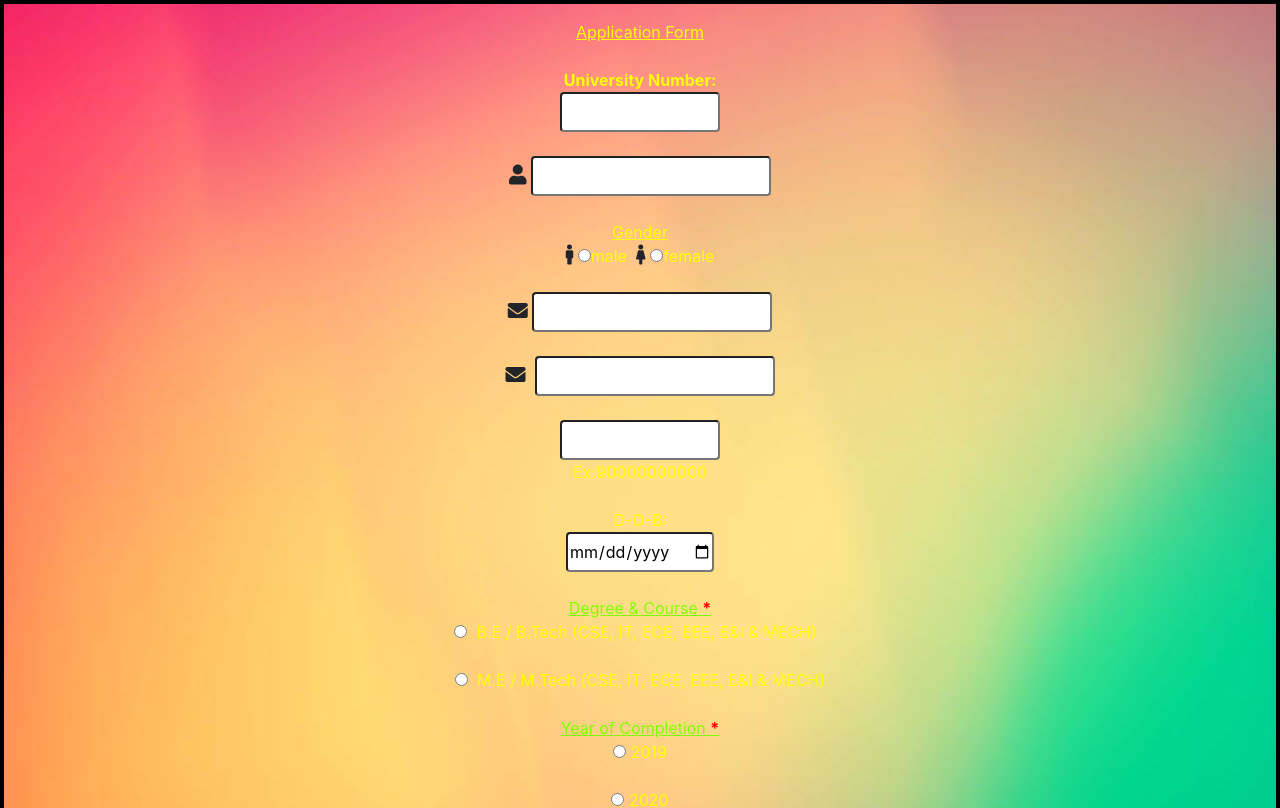
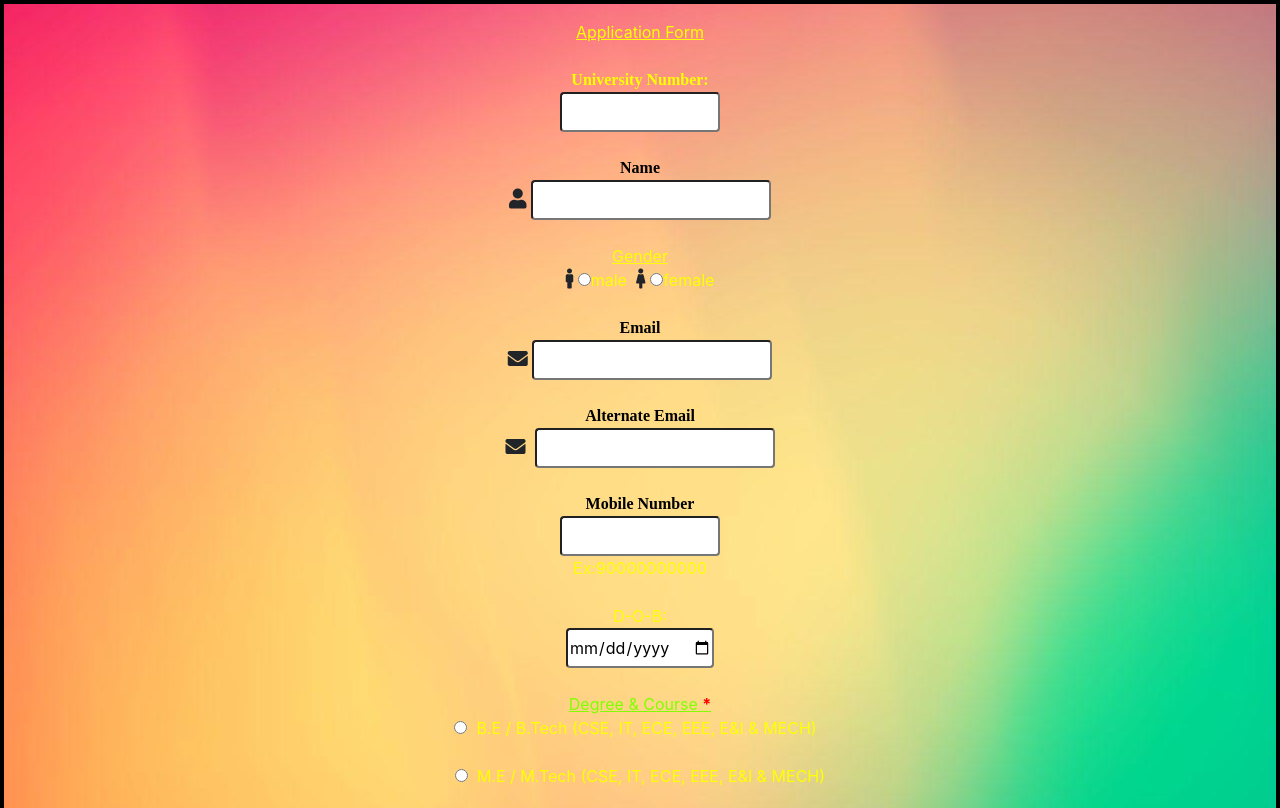
Before and after one commit to Sarath9380556175/JobSeekers-Frontendcode, a React (Create React App) app: page / in a window 1280 px wide. Shown: the top 808 px of the page. Built offline with nearby package versions, Linux system fonts and the light colour scheme.

Commit message:
Update applicationform.js

```diff
--- a/src/components/applicationform.js
+++ b/src/components/applicationform.js
@@ -227,19 +227,22 @@ uname=(event)=>{
            <div className="mt-3 tkr" style={{textDecoration:'underline'}}>Application Form</div>
 
            <br/>
-           <div style={{color:'yellow',fontWeight:'bold'}}>University Number:</div>
+           <div style={{color:'yellow',fontWeight:'bold',fontFamily:'serif'}}>University Number:</div>
            <input type="text" name="universityregisterednumber" style={{width:'10em'}} className="rounded ukp" onChange={this.usnnumber} required/><br/><br/>
-
+             <div style={{color:'black',fontWeight:'bold',fontFamily:'serif'}} className="text-center">Name</div>
            <i className="fas fa-user"  style={{fontSize:'20px'}}></i>&nbsp;<input type="text" name="name" style={{width:'15em'}} required className="rounded ukp" onChange={this.name}/><br/><br/>
             <div style={{textDecoration:'underline',color:'yellow'}}>Gender</div>
            <i className="fas fa-male" style={{fontSize:'20px'}}></i>&nbsp;<input type="radio" name="gender" required  onChange={()=>this.gender("male")}/><span className="rmr">male</span>&nbsp;&nbsp;
            <i className="fas fa-female" style={{fontSize:'20px'}}></i>&nbsp;<input type="radio" name="gender" required onChange={()=>this.gender("female")}/><span className="rmr">female</span>
            <br/><br/>
+             <div style={{color:'black',fontWeight:'bold',fontFamily:'serif'}} className="text-center">Email</div>
           <i className="fas fa-envelope"  style={{fontSize:'20px'}}></i>&nbsp;<input type="email" name="email" required style={{width:'15em'}} className="rounded ukp" onChange={this.email}/>
            <br/><br/>
+             <div style={{color:'black',fontWeight:'bold',fontFamily:'serif'}} className="text-center">Alternate Email</div>
            <i className="fas fa-envelope"  style={{fontSize:'20px'}}></i>&nbsp; <input type="email" name="emails" required style={{width:'15em'}} className="rounded ukp" onChange={this.emails}/>
            <br/>
            <br/>
+             <div style={{color:'black',fontWeight:'bold',fontFamily:'serif'}} className="text-center">Mobile Number</div>
            <input type="tel" maxLength="10" required style={{width:'10em'}} name="mobilenumber" className="rounded ukp"  onChange={this.mobilenumber}/>
            <br/>
            <span className="rmr">Ex:90000000000</span>
```
